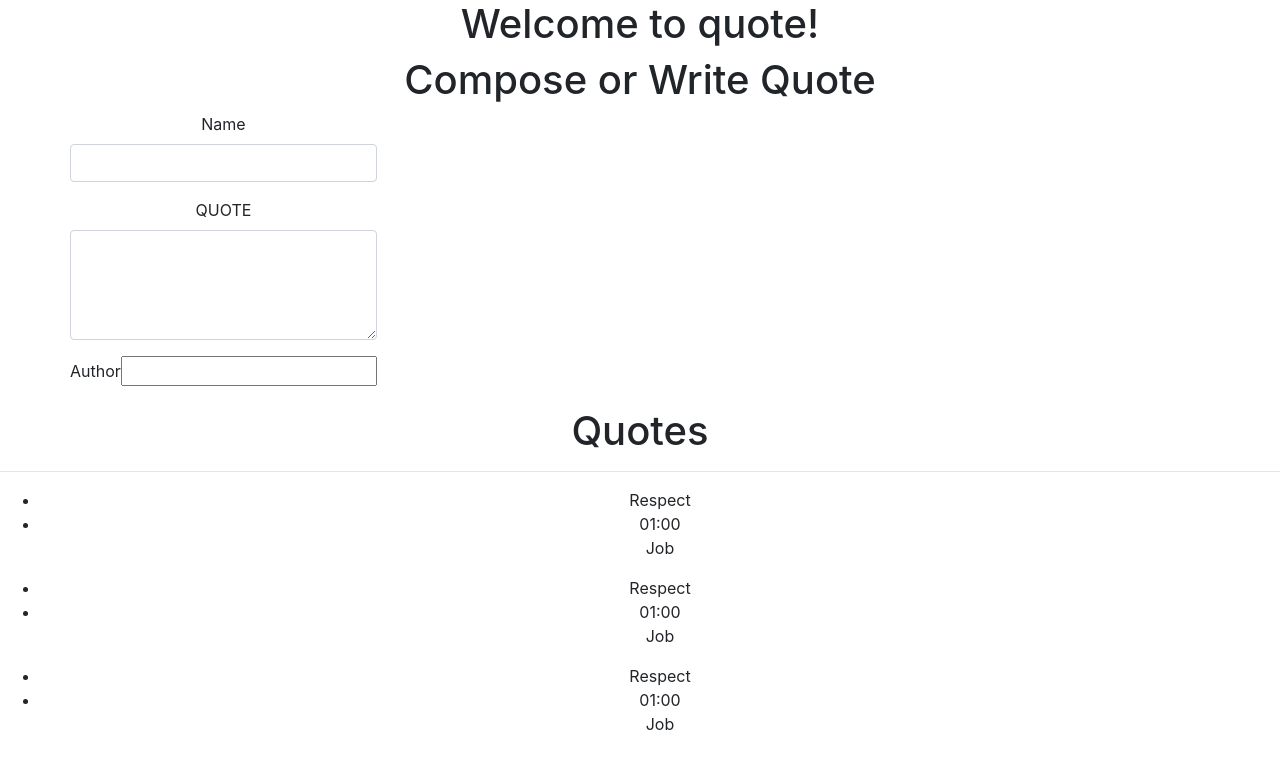
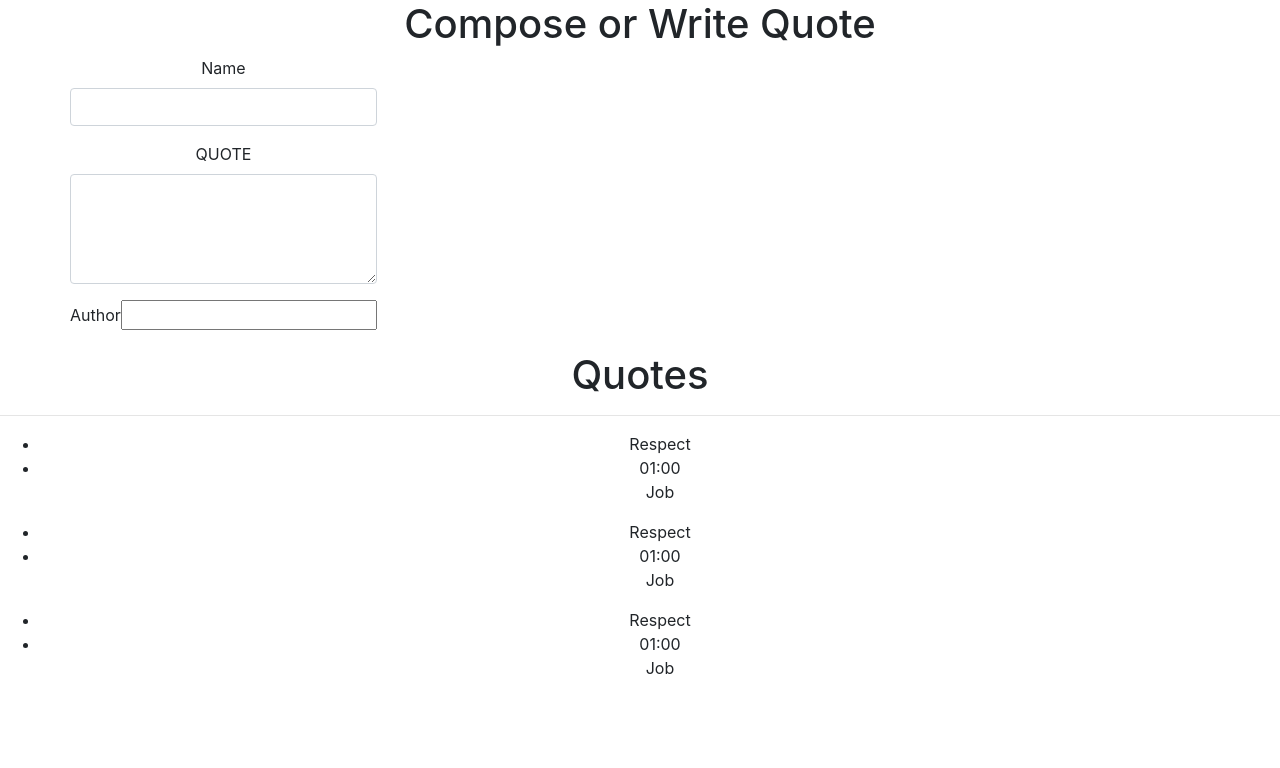
Before and after one commit to Gaks98/Quotes-app, an Angular app: page / in a window 1280 px wide. Shown: the top 768 px of the page. Built offline with nearby package versions, Linux system fonts and the light colour scheme.

Commit message:
created newQuote property that will be changed by the form inputs

```diff
--- a/src/app/app.component.html
+++ b/src/app/app.component.html
@@ -1,6 +1,5 @@
 <!--The content below is only a placeholder and can be replaced.-->
 <div style="text-align:center">
-  <h1>
-    Welcome to {{ title }}!
-  </h1>
+
 <app-quote></app-quote>
+</div>
--- a/src/app/quote-form/quote-form.component.ts
+++ b/src/app/quote-form/quote-form.component.ts
@@ -1,4 +1,5 @@
 import { Component, OnInit } from '@angular/core';
+import { Quote } from '../quote';
 
 @Component({
   selector: 'app-quote-form',
@@ -7,6 +8,8 @@ import { Component, OnInit } from '@angular/core';
 })
 export class QuoteFormComponent implements OnInit {
 
+  newQuote = new Quote(0,"","")
+
   constructor() { }
 
   ngOnInit() {
```
